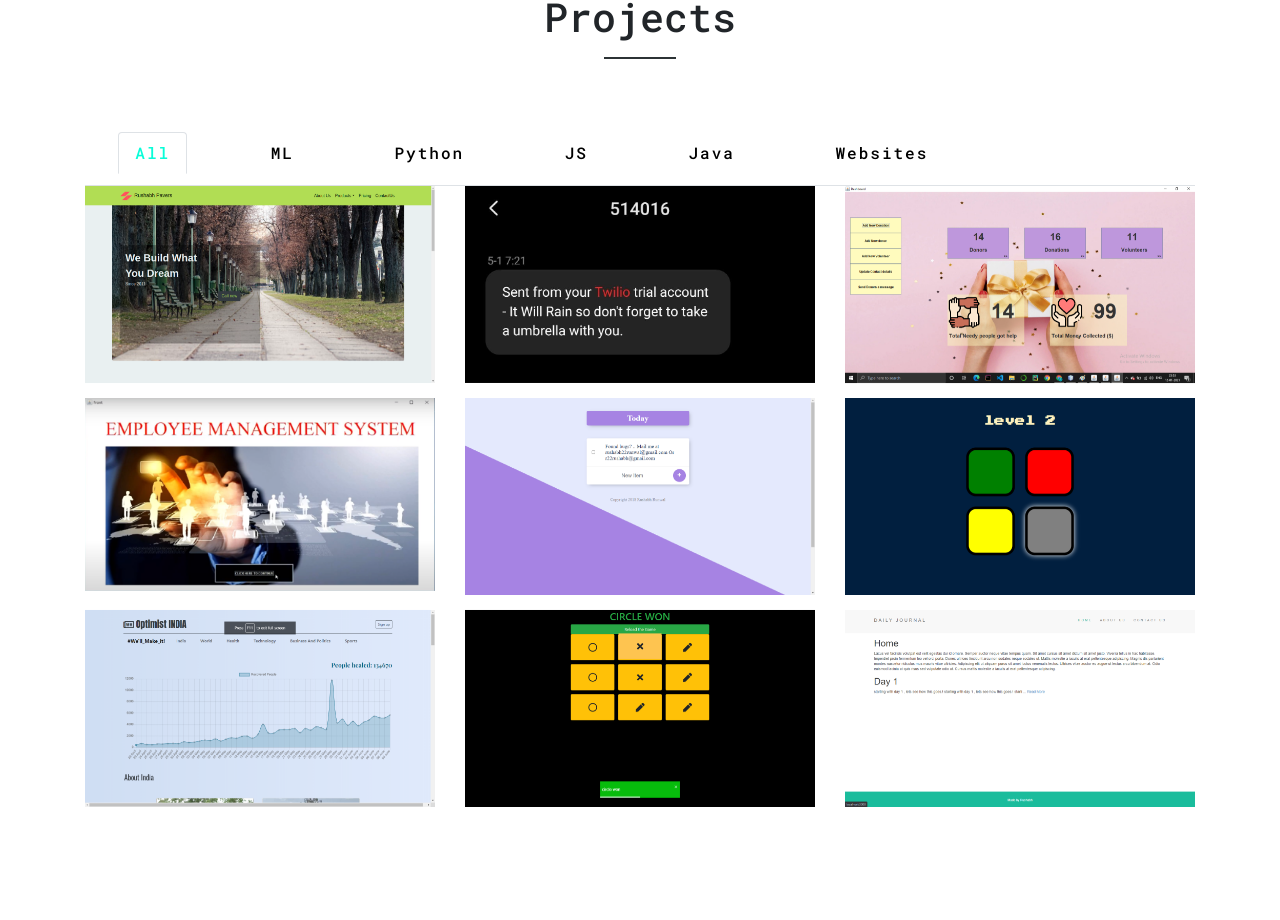
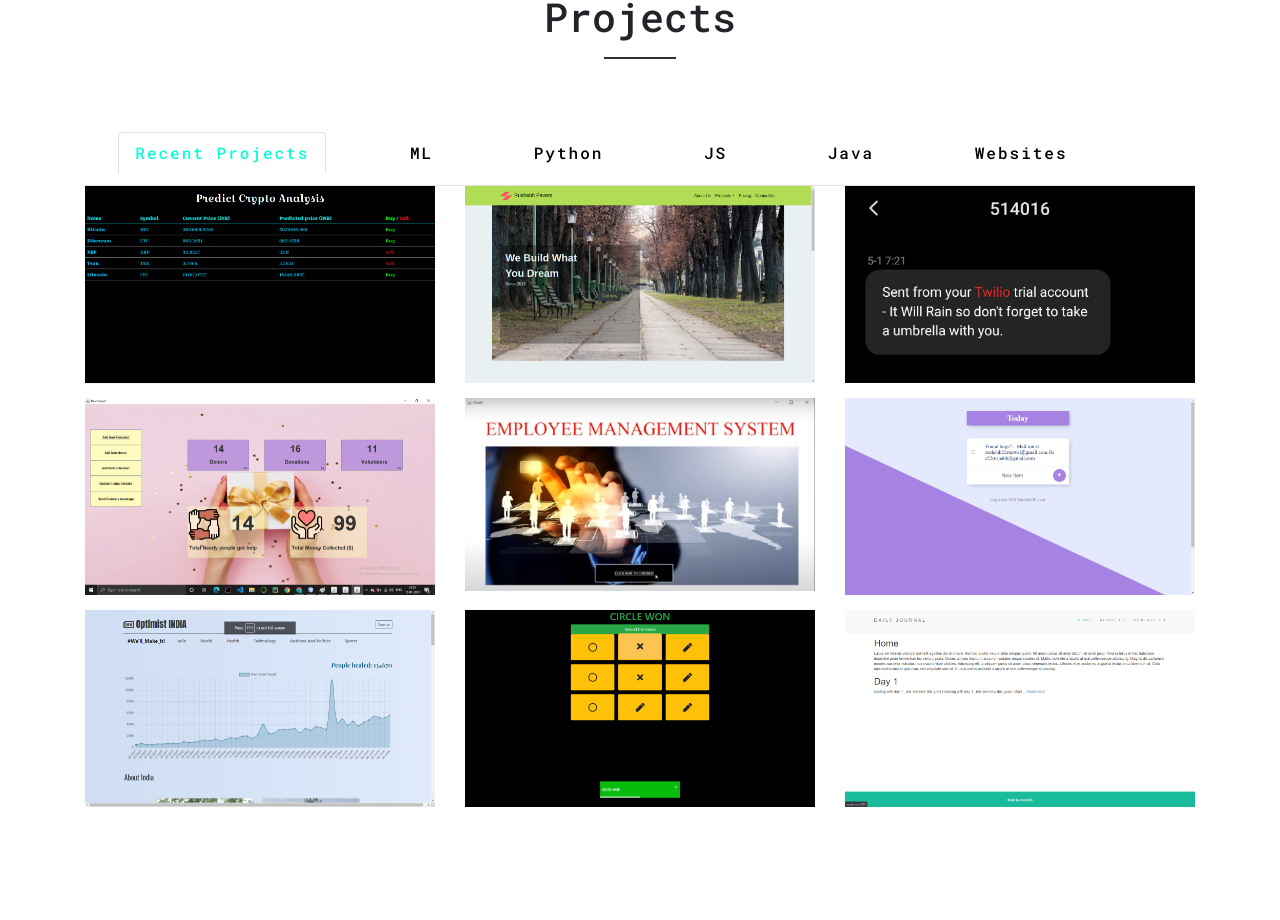
Before and after one commit to Rushabh-Runwal/My-Portfolio, a React (Create React App) app: page / in a window 1280 px wide. Shown: the part 2272-3192 px from the top of the page. Built offline with nearby package versions, Linux system fonts and the light colour scheme.

Commit message:
Add Proj Arp4

```diff
--- a/src/components/MyWork.js
+++ b/src/components/MyWork.js
@@ -11,11 +11,12 @@ import img6 from "../images/To-Do-List.png";
 import img7 from "../images/optimist- India.png";
 import img8 from "../images/Tic-Tac-Toe.png";
 import img9 from "../images/BlogWebsite.png";
+import img10 from "../images/Cryptocurrency_predictor.png"
 
 import ProjectImg from "./ProjectImg";
 
 const MyWork = () => {
-  const [key, setKey] = useState('All');
+  const [key, setKey] = useState('Recent Projects');
 
   return (
     <Container style={{ backgroundColor: "#fff" }} fluid id="Portfolio">
@@ -25,8 +26,13 @@ const MyWork = () => {
           activeKey={key}
           onSelect={(k) => setKey(k)}
         >
-          <Tab eventKey="All" title="All">
+          <Tab eventKey="Recent Projects" title="Recent Projects">
             <Row>
+            <ProjectImg
+                title="Cryptocurrency Predictor"
+                source={img10}
+                href="https://github.com/Rushabh-Runwal/CryptocurrencyPredictor/"
+              />
             <ProjectImg
                 href="https://www.rushabhpavers.in/"
                 title="rushabhpavers.in"
@@ -53,11 +59,6 @@ const MyWork = () => {
                 href="https://github.com/Rushabh-Runwal/todo-list"
               />
               <ProjectImg
-                title="Simons Game"
-                source={img4}
-                href="https://github.com/Rushabh-Runwal/Simon-Game"
-              />
-              <ProjectImg
                 href="https://github.com/Rushabh-Runwal/optimist-India"
                 title="Optimist India"
                 source={img7}
@@ -76,6 +77,11 @@ const MyWork = () => {
           </Tab>
 
           <Tab eventKey="ML" title="ML" >
+          <ProjectImg
+                title="Cryptocurrency Predictor"
+                source={img10}
+                href="https://github.com/Rushabh-Runwal/CryptocurrencyPredictor/"
+              />
           </Tab>
 
           <Tab eventKey="Python" title="Python" >
```
Also changed, not shown: src/images/Cryptocurrency_predictor.png (added).
